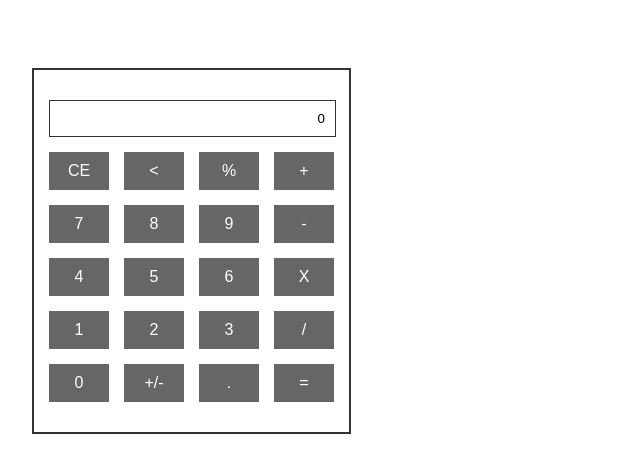
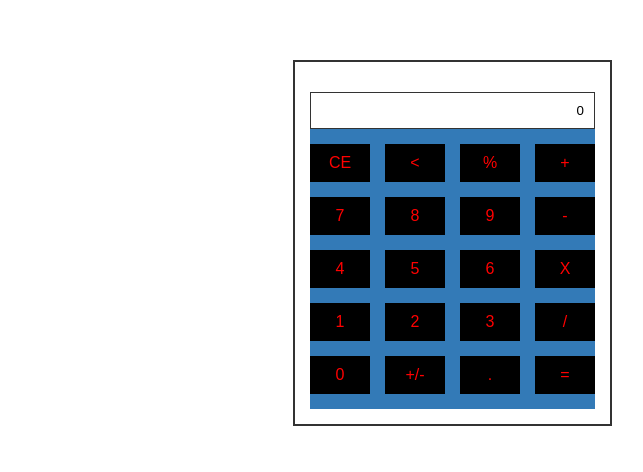
Before and after one commit to phamthangcntt1/phamtngcntt1.github.io, a plain HTML site: page DOM event/index.html in a window 1280 px wide. Shown: the part 140-612 px from the top of the page, without its empty margins (176-819 px from the left). Drawn offline with Linux system fonts and the light colour scheme.

Commit message:
sự kiện

```diff
--- a/DOM event/css/style.css
+++ b/DOM event/css/style.css
@@ -1,8 +1,10 @@
 body{
 	font-family: Arial;
-	font-size: 16px;
-	color:#000;
-	padding: 200px 0 0 200px;
+    font-size: 16px;
+    color: #000;
+    padding: 200px 223px 0 200px;
+    max-width: 100%;
+    margin: auto;
 }
 .clear_all{
 	clear:both;
@@ -13,8 +15,8 @@ body{
 	float: left;
 	text-align: center;
 	text-transform: uppercase;
-	background-color: #666;
-	color: #fff;
+	color : red;
+  	background-color : black;
 	width: 40px;
 
 }
@@ -23,6 +25,7 @@ body{
 	padding: 30px 15px 15px 15px;
 	border:2px solid #333;
 	width: 285px;
+	margin: auto;
 }
 .button.first{
 	margin-left: 0px;
@@ -31,10 +34,15 @@ body{
 	margin: 0px 0px 15px 0px;
 	padding: 10px;
 	text-align: right;
-	width: 265px;
+	width: 263px;
 	outline: none;
 	border: 1px solid #333;
 }
 .button:hover{
 	background-color:#333;
 }
+.btn{
+	color: #fff;
+    background-color: #337ab7;
+    border-color: #2e6da4;
+}
--- a/DOM event/index.html
+++ b/DOM event/index.html
@@ -7,6 +7,7 @@
 </head>
 <body>
 	<div id="khung">
+		<div class="btn">
 			<input type="text" id="ketqua" value="0"/>
 			<div class="clear_all"></div>
 			<div class="button first" onClick="ClickButton(this)">CE</div>
@@ -44,6 +45,8 @@
 
 			<div class="clear_all"></div>
 		</div>
+
+	</div>
 	<script type="text/javascript" src="js/javascript.js"></script>
 </body>
 </html>
```
Lines whose indentation alone changed are shown as unchanged.
